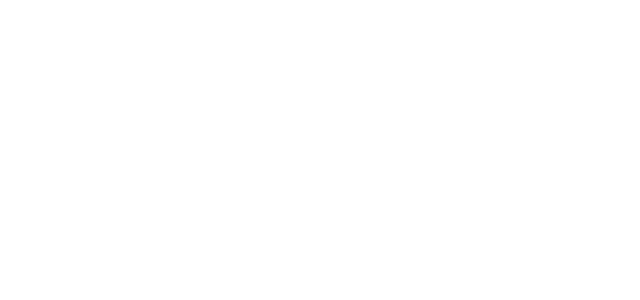
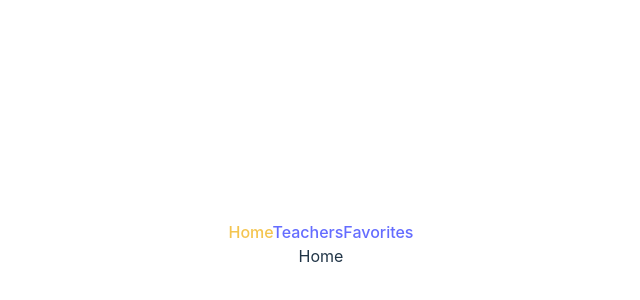
Before and after one commit to MolchanovaOlga/Learn-Lingo, a React (Vite) app: page / in a window 1280 px wide. Shown: the part 156-456 px from the top of the page, without its empty margins (319-959 px from the left). Built offline with nearby package versions, Linux system fonts and the light colour scheme.

Commit message:
Add pages navigation

```diff
--- a/package.json
+++ b/package.json
@@ -10,8 +10,10 @@
     "preview": "vite preview"
   },
   "dependencies": {
+    "clsx": "^2.1.1",
     "react": "^18.3.1",
-    "react-dom": "^18.3.1"
+    "react-dom": "^18.3.1",
+    "react-router-dom": "^6.26.0"
   },
   "devDependencies": {
     "@eslint/js": "^9.8.0",
--- a/src/App.jsx
+++ b/src/App.jsx
@@ -1,7 +1,31 @@
+import { Suspense, lazy } from "react";
+import { Route, Routes } from "react-router-dom";
+
+import Navigation from "./components/Navigation/Navigation";
+import Container from "./components/Container/Container";
 import "./App.css";
 
+const HomePage = lazy(() => import("./pages/Home"));
+const TeachersPage = lazy(() => import("./pages/Teachers"));
+const FavoritesPage = lazy(() => import("./pages/Favorites"));
+const NotFoundPage = lazy(() => import("./pages/NotFound"));
+
 function App() {
-  return <></>;
+  return (
+    <Container>
+      <Navigation />
+      <main>
+        <Suspense>
+          <Routes>
+            <Route path="/" element={<HomePage />} />
+            <Route path="/teachers" element={<TeachersPage />} />
+            <Route path="/favorites" element={<FavoritesPage />} />
+            <Route path="*" element={<NotFoundPage replace />} />
+          </Routes>
+        </Suspense>
+      </main>
+    </Container>
+  );
 }
 
 export default App;
--- /dev/null
+++ b/src/components/Container/Container.jsx
@@ -0,0 +1,7 @@
+import css from "./Container.module.css";
+
+const Container = ({ children }) => {
+  return <div className={css.container}>{children}</div>;
+};
+
+export default Container;
--- /dev/null
+++ b/src/components/Navigation/Navigation.jsx
@@ -0,0 +1,27 @@
+import clsx from "clsx";
+import { NavLink } from "react-router-dom";
+
+import css from "./Navigation.module.css";
+
+const Navigation = () => {
+  const buildLinkClass = ({ isActive }) => {
+    return clsx(css.link, isActive && css.active);
+  };
+  return (
+    <header className={css.header}>
+      <nav className={css.nav}>
+        <NavLink to="/" className={buildLinkClass}>
+          Home
+        </NavLink>
+        <NavLink to="/teachers" className={buildLinkClass}>
+          Teachers
+        </NavLink>
+        <NavLink to="/favorites" className={buildLinkClass}>
+          Favorites
+        </NavLink>
+      </nav>
+    </header>
+  );
+};
+
+export default Navigation;
--- /dev/null
+++ b/src/components/Navigation/Navigation.module.css
@@ -0,0 +1,8 @@
+.active {
+  color: #f4c550;
+}
+
+.link:hover {
+  color: #f4c550;
+  transition: color 200ms linear;
+}
--- a/src/main.jsx
+++ b/src/main.jsx
@@ -1,10 +1,13 @@
-import { StrictMode } from 'react'
-import { createRoot } from 'react-dom/client'
-import App from './App.jsx'
-import './index.css'
+import { StrictMode } from "react";
+import { createRoot } from "react-dom/client";
+import { BrowserRouter } from "react-router-dom";
+import App from "./App.jsx";
+import "./index.css";
 
-createRoot(document.getElementById('root')).render(
+createRoot(document.getElementById("root")).render(
   <StrictMode>
-    <App />
-  </StrictMode>,
-)
+    <BrowserRouter>
+      <App />
+    </BrowserRouter>
+  </StrictMode>
+);
```
Also changed, not shown: src/components/Container/Container.module.css (added), 1 other file (tests, documents, lock files or other folders).
